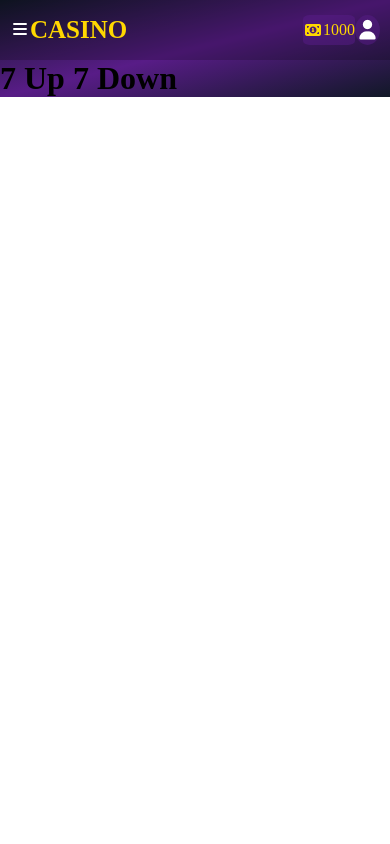
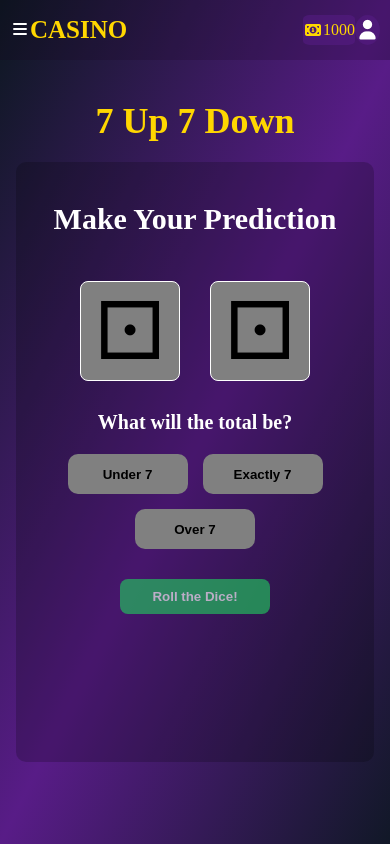
Before and after one commit to RaghavKhandelwal-25/PLAYHUB-react, a React (Vite) app: page /7up in a window 390 px wide. Built offline with nearby package versions, Linux system fonts and the light colour scheme.

Commit message:
7-UP game added

```diff
--- a/src/App.jsx
+++ b/src/App.jsx
@@ -139,7 +139,15 @@ function AppContent() {
           }
         />
         <Route path="/ttt" element={<TicTacToe />} />
-        <Route path="/7up" element={<SevenUp />} />
+        <Route
+          path="/7up"
+          element={
+            <SevenUp
+              balance={currentPlayer.balance}
+              updateBalance={updateBalance}
+            />
+          }
+        />
       </Routes>
     </div>
   );
--- /dev/null
+++ b/src/pages/SevenUp.css
@@ -0,0 +1,176 @@
+
+.sevenup-page {
+  min-height: calc(100vh - 60px);
+  padding: 20px 16px;
+  background: linear-gradient(to bottom right, #111827, #581c87, #111827);
+  color: white;
+}
+
+.sevenup-title {
+  text-align: center;
+  font-size: 46px;
+  font-weight: bold;
+  color: #ffd700;
+  margin: 20px 0;
+}
+
+.sevenup-game-area {
+  display: flex;
+  flex-direction: column;
+  align-items: center;
+  width: min(90%, 850px);
+  min-height: 600px;
+  margin: 20px auto;
+  padding: 20px 16px;
+  box-sizing: border-box;
+  border-radius: 10px;
+  background: rgba(0, 0, 0, 0.2);
+}
+
+.sevenup-heading {
+  text-align: center;
+  font-size: 30px;
+  padding: 20px;
+}
+
+.sevenup-dice {
+  display: flex;
+  justify-content: center;
+  gap: 30px;
+}
+
+.sevenup-die {
+  display: flex;
+  justify-content: center;
+  align-items: center;
+  width: 100px;
+  height: 100px;
+  margin-top: 25px;
+  border-radius: 8px;
+  border: 1px solid white;
+  background: grey;
+  color: black;
+  font-size: 80px;
+}
+
+.sevenup-die.rolling {
+  animation: sevenup-roll 0.8s ease-in-out;
+}
+
+@keyframes sevenup-roll {
+  0% { transform: rotate(0deg); }
+  25% { transform: rotate(30deg) scale(1.1); }
+  50% { transform: rotate(-30deg) scale(1.1); }
+  75% { transform: rotate(15deg) scale(1.05); }
+  100% { transform: rotate(0deg) scale(1); }
+}
+
+.sevenup-subheading {
+  text-align: center;
+  font-size: 20px;
+  margin-top: 30px;
+}
+
+.sevenup-predictions {
+  display: flex;
+  justify-content: center;
+  flex-wrap: wrap;
+  gap: 15px;
+  margin-top: 20px;
+}
+
+.sevenup-prediction {
+  width: 140px;
+  min-height: 40px;
+  padding: 8px;
+  border: none;
+  border-radius: 10px;
+  background: grey;
+  color: black;
+  font-weight: bold;
+  cursor: pointer;
+}
+
+.sevenup-prediction:hover:not(:disabled),
+.sevenup-prediction.selected {
+  background: white;
+  transform: scale(1.05);
+}
+
+.sevenup-prediction:disabled {
+  cursor: not-allowed;
+  opacity: 0.7;
+}
+
+.sevenup-roll-button,
+.sevenup-again-button {
+  padding: 10px;
+  border: none;
+  border-radius: 8px;
+  background: #22c55e;
+  color: white;
+  font-weight: bold;
+  cursor: pointer;
+}
+
+.sevenup-roll-button {
+  width: 150px;
+  margin-top: 30px;
+}
+
+.sevenup-again-button {
+  min-width: 150px;
+  font-size: 18px;
+  margin-top: 15px;
+}
+
+.sevenup-roll-button:hover:not(:disabled),
+.sevenup-again-button:hover {
+  background: #16a34a;
+}
+
+.sevenup-roll-button:disabled {
+  cursor: not-allowed;
+  opacity: 0.65;
+}
+
+.sevenup-result {
+  display: flex;
+  flex-direction: column;
+  align-items: center;
+  margin-top: 15px;
+}
+
+.sevenup-total {
+  font-size: 25px;
+  padding: 10px;
+  margin-top: 15px;
+}
+
+.sevenup-winner {
+  font-size: 25px;
+  margin-top: 15px;
+  text-align: center;
+}
+
+.sevenup-winner.won {
+  color: #4ade80;
+}
+
+.sevenup-winner.lost {
+  color: #f87171;
+}
+
+@media (max-width: 520px) {
+  .sevenup-title {
+    font-size: 36px;
+  }
+
+  .sevenup-game-area {
+    width: 100%;
+  }
+
+  .sevenup-prediction {
+    width: 120px;
+  }
+}
--- a/src/pages/SevenUp.jsx
+++ b/src/pages/SevenUp.jsx
@@ -1,5 +1,140 @@
-function SevenUp() {
-  return <h1>7 Up 7 Down</h1>;
+
+import { useState, useEffect, useRef } from "react";
+import "./SevenUp.css";
+
+function SevenUp({ balance, updateBalance }) {
+  const [dice1, setDice1] = useState(1);
+  const [dice2, setDice2] = useState(1);
+  const [userChoice, setUserChoice] = useState(null);
+  const [sum, setSum] = useState(null);
+  const [result, setResult] = useState(null);
+  const [isRolling, setIsRolling] = useState(false);
+
+  const timeoutRef = useRef(null);
+
+  useEffect(() => {
+    return () => clearTimeout(timeoutRef.current);
+  }, []);
+
+  const diceFaces = ["⚀", "⚁", "⚂", "⚃", "⚄", "⚅"];
+
+  function rollDice() {
+    if (!userChoice || isRolling || result) return;
+
+    setIsRolling(true);
+
+    timeoutRef.current = setTimeout(() => {
+      const first = Math.floor(Math.random() * 6) + 1;
+      const second = Math.floor(Math.random() * 6) + 1;
+      const total = first + second;
+
+      setDice1(first);
+      setDice2(second);
+      setSum(total);
+
+      let won = false;
+      let reward = 0;
+
+      if (userChoice === "Under 7" && total < 7) {
+        won = true;
+        reward = 400;
+      } else if (userChoice === "Exactly 7" && total === 7) {
+        won = true;
+        reward = 1000;
+      } else if (userChoice === "Over 7" && total > 7) {
+        won = true;
+        reward = 400;
+      }
+
+      if (won) {
+        updateBalance(balance + reward);
+        setResult({
+          won: true,
+          message: `You Win! It's ${userChoice}`,
+        });
+      } else {
+        setResult({
+          won: false,
+          message: "You Lose!",
+        });
+      }
+
+      setIsRolling(false);
+    }, 800);
+  }
+
+  function playAgain() {
+    if (balance < 200) {
+      alert("You need at least 200 coins to play again.");
+      return;
+    }
+
+    updateBalance(balance - 200);
+    setDice1(1);
+    setDice2(1);
+    setUserChoice(null);
+    setSum(null);
+    setResult(null);
+  }
+
+  return (
+    <div className="sevenup-page">
+      <h1 className="sevenup-title">7 Up 7 Down</h1>
+
+      <section className="sevenup-game-area">
+        <h2 className="sevenup-heading">Make Your Prediction</h2>
+
+        <div className="sevenup-dice">
+          <div className={isRolling ? "sevenup-die rolling" : "sevenup-die"}>
+            {diceFaces[dice1 - 1]}
+          </div>
+          <div className={isRolling ? "sevenup-die rolling" : "sevenup-die"}>
+            {diceFaces[dice2 - 1]}
+          </div>
+        </div>
+
+        <h3 className="sevenup-subheading">What will the total be?</h3>
+
+        <div className="sevenup-predictions">
+          {["Under 7", "Exactly 7", "Over 7"].map((choice) => (
+            <button
+              key={choice}
+              className={`sevenup-prediction ${
+                userChoice === choice ? "selected" : ""
+              }`}
+              disabled={isRolling || !!result}
+              onClick={() => setUserChoice(choice)}
+            >
+              {choice}
+            </button>
+          ))}
+        </div>
+
+        <button
+          className="sevenup-roll-button"
+          onClick={rollDice}
+          disabled={!userChoice || isRolling || !!result}
+        >
+          {isRolling ? "Rolling..." : "Roll the Dice!"}
+        </button>
+
+        {result && (
+          <div className="sevenup-result">
+            <div className="sevenup-total">Total Sum: {sum}</div>
+            <div className={result.won ? "sevenup-winner won" : "sevenup-winner lost"}>
+              {result.message}
+            </div>
+            <button
+              className="sevenup-again-button"
+              onClick={playAgain}
+            >
+              Play Again
+            </button>
+          </div>
+        )}
+      </section>
+    </div>
+  );
 }
 
 export default SevenUp;
```
